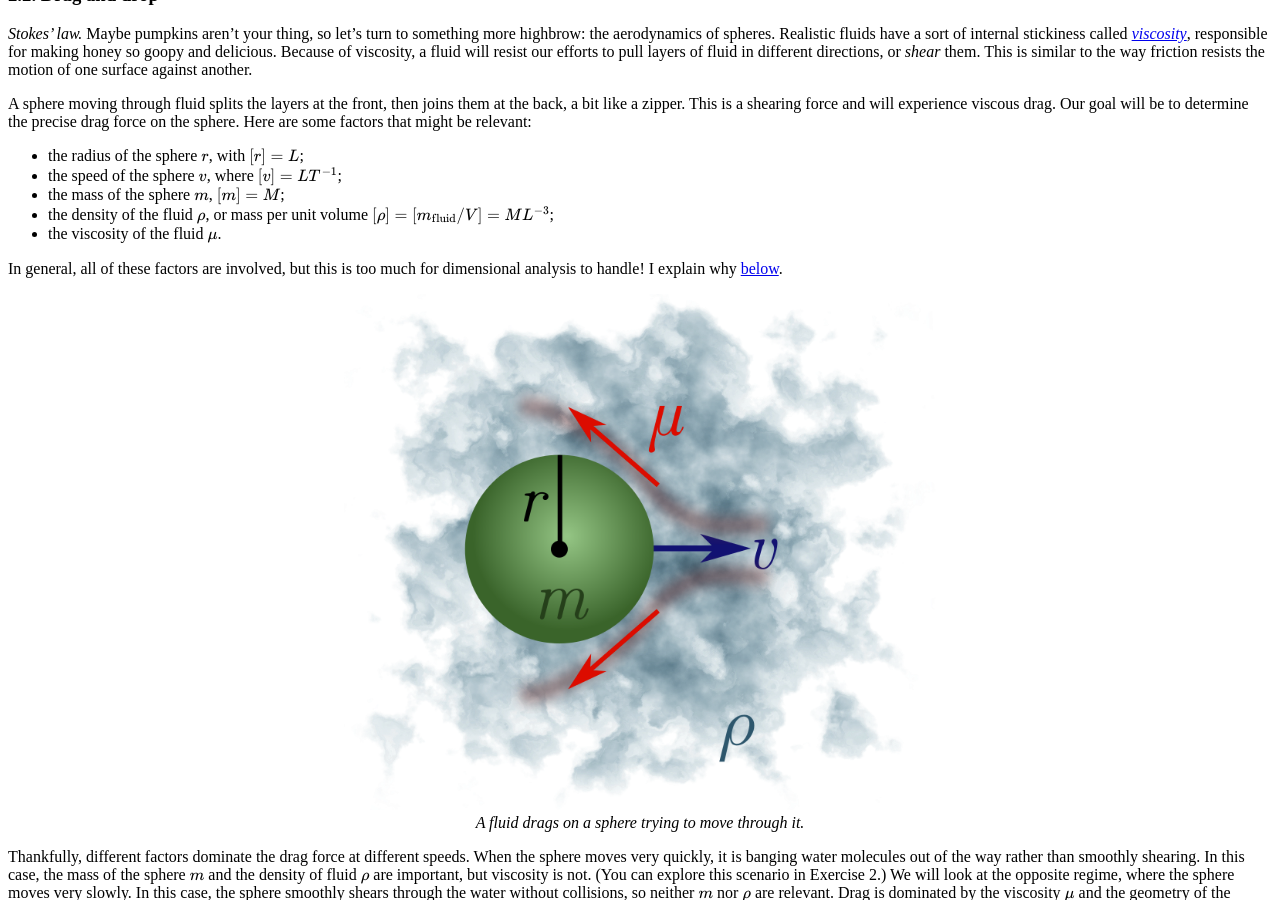
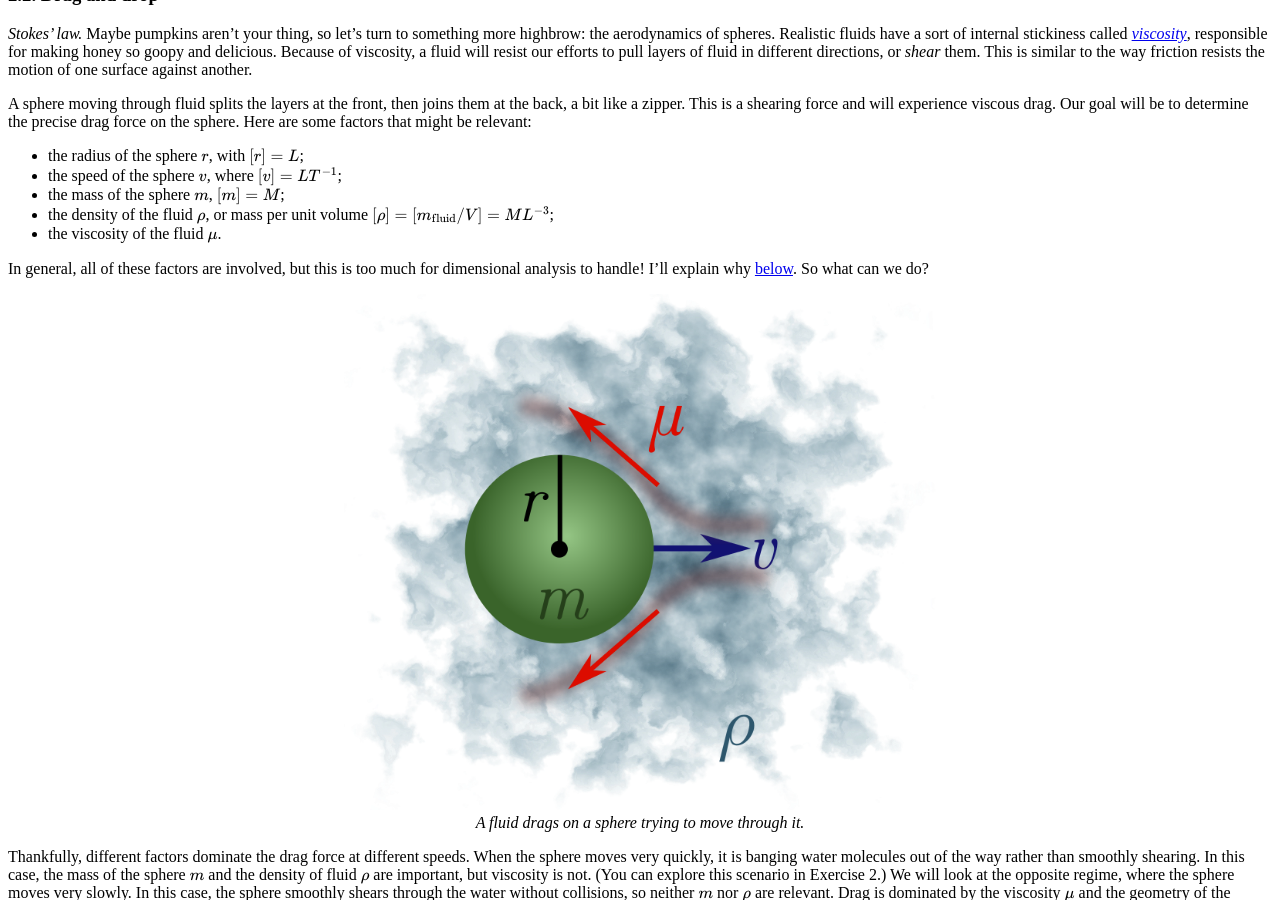
Before and after one commit to hapax/hapax.github.io, a Jekyll site: the page built from _posts/2020-02-24-napkin-hacks.md, in a window 1280 px wide and 900 px high, scrolled down 6248 px. Built offline with Jekyll 4.4.1, drawn with Linux system fonts in a browser that asks for light colours; our own code applies the rules of GitHub Pages for plain Markdown files; formulas are drawn with MathJax 3; a script that is not in the unit is left out.

Commit message:
Update 2020-02-24-napkin-hacks.md

```diff
--- a/_posts/2020-02-24-napkin-hacks.md
+++ b/_posts/2020-02-24-napkin-hacks.md
@@ -368,7 +368,8 @@ Here are some factors that might be relevant:
 
 In general, all of these factors are involved, but this is too much
 for dimensional analysis to handle!
-I explain why <a href="#sec-2-4">below</a>.
+I'll explain why <a href="#sec-2-4">below</a>.
+So what can we do?
 
 <figure>
     <div style="text-align:center"><img src
```
